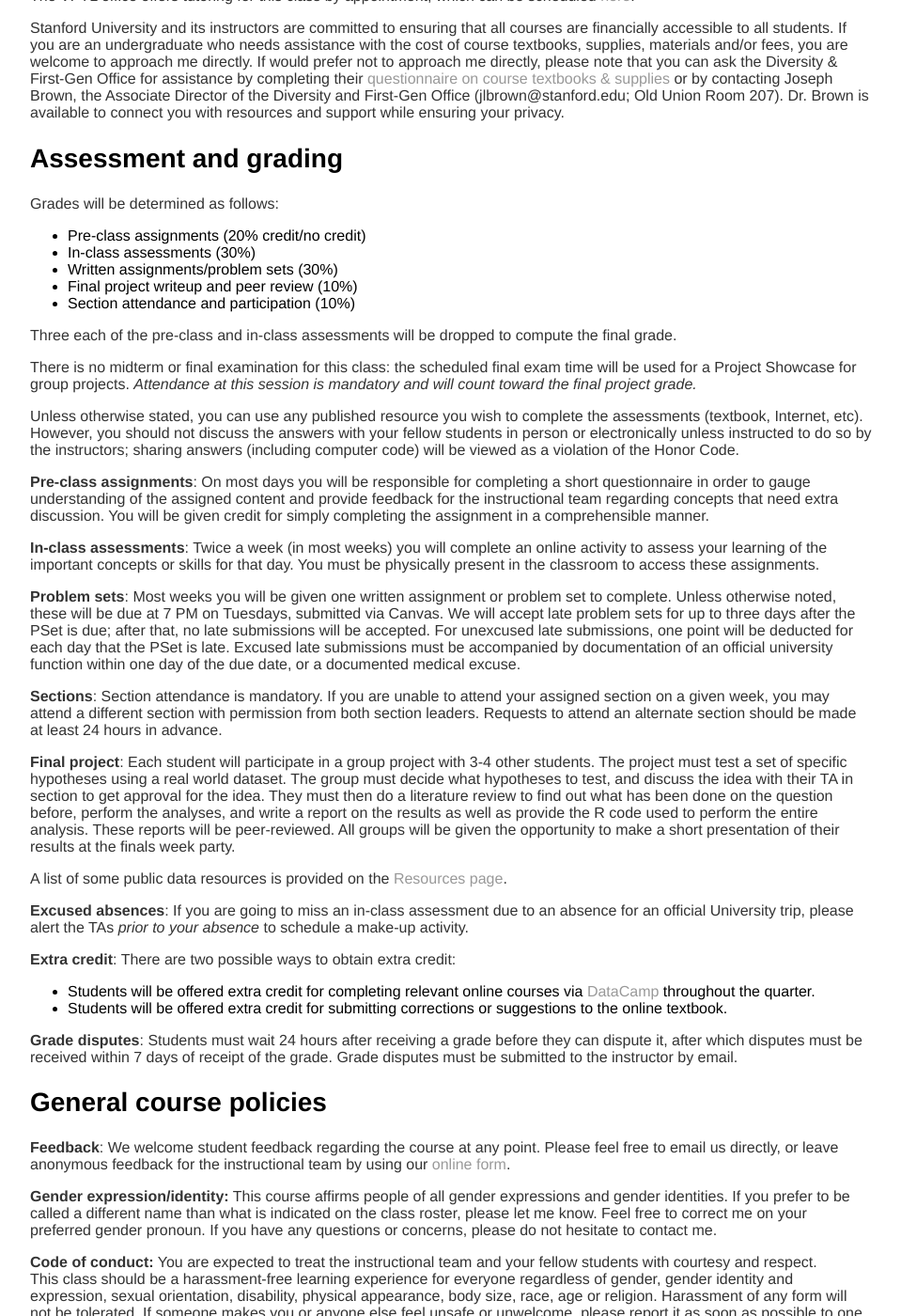
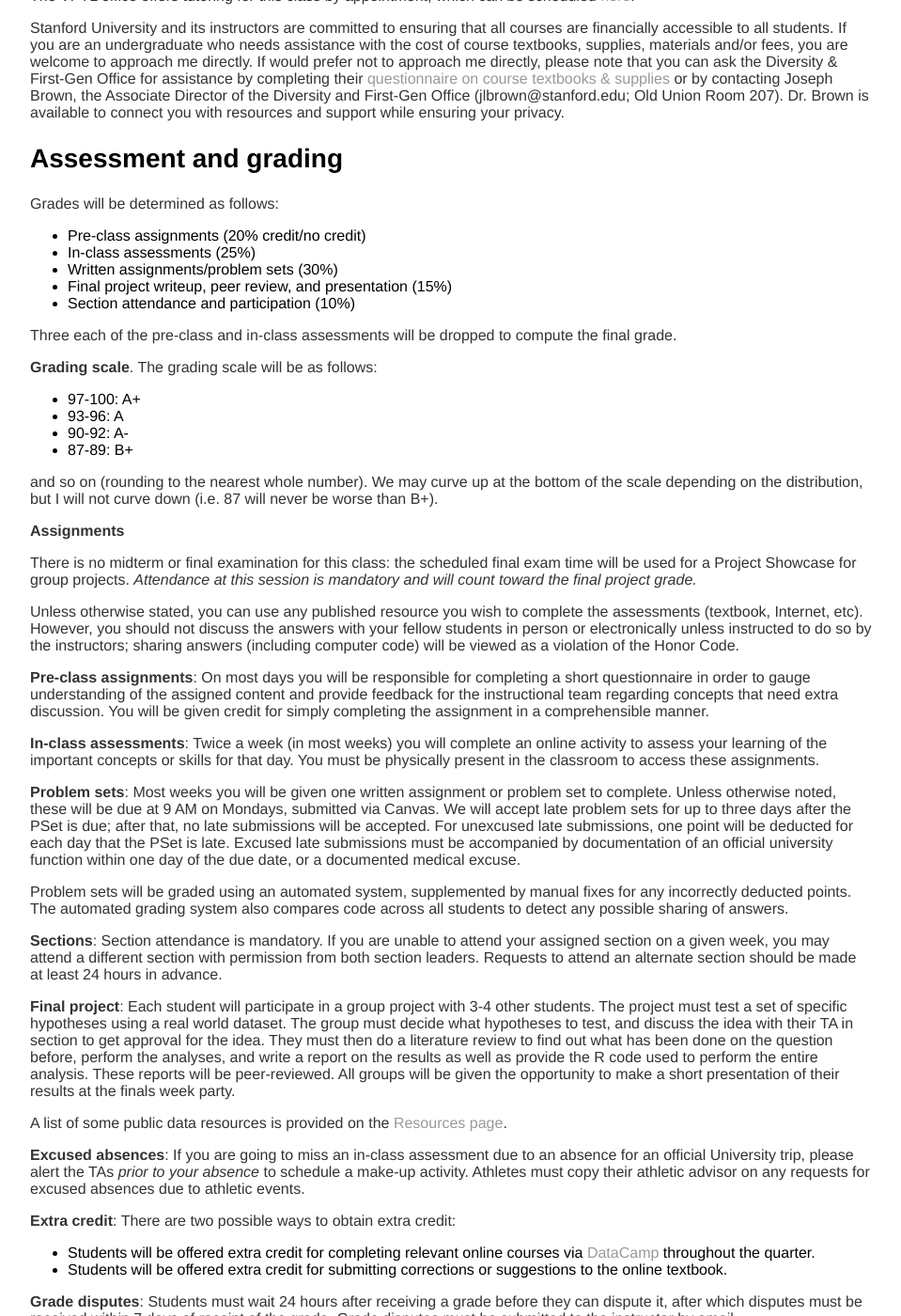
Before and after one commit to stats60/stats60.github.io, a Jekyll site: the page built from full_syllabus/index.md, in a window 1280 px wide and 1400 px high, scrolled down 1183 px. Shown: the whole window at 94% size, without its empty margins (160-1119 px from the left). Built offline with Jekyll 4.4.1, drawn with Linux system fonts in a browser that asks for light colours; our own code applies the rules of GitHub Pages for plain Markdown files; some of the changed text lies outside the part shown.

Commit message:
autoupdate

```diff
--- a/full_syllabus/index.md
+++ b/full_syllabus/index.md
@@ -44,12 +44,23 @@ Stanford University and its instructors are committed to ensuring that all cours
 Grades will be determined as follows:
 
 - Pre-class assignments (20% credit/no credit)
-- In-class assessments (30%)
+- In-class assessments (25%)
 - Written assignments/problem sets (30%)
-- Final project writeup and peer review (10%)
+- Final project writeup, peer review, and presentation (15%)
 - Section attendance and participation (10%)
 
 Three each of the pre-class and in-class assessments will be dropped to compute the final grade.
+
+**Grading scale**. The grading scale will be as follows:
+
+* 97-100: A+
+* 93-96: A
+* 90-92: A-
+* 87-89: B+
+
+and so on (rounding to the nearest whole number).  We may curve up at the bottom of the scale depending on the distribution, but I will not curve down (i.e. 87 will never be worse than B+).
+
+**Assignments**
 
 There is no midterm or final examination for this class: the scheduled final exam time will be used for a Project Showcase for group projects.  *Attendance at this session is mandatory and will count toward the final project grade.*
 
@@ -59,7 +70,9 @@ Unless otherwise stated, you can use any published resource you wish to complete
 
 **In-class assessments**:  Twice a week (in most weeks) you will complete an online activity to assess your learning of the important concepts or skills for that day.  You must be physically present in the classroom to access these assignments.
 
-**Problem sets**: Most weeks you will be given one written assignment or problem set to complete.  Unless otherwise noted, these will be due at 7 PM on Tuesdays, submitted via Canvas. We will accept late problem sets for up to three days after the PSet is due; after that, no late submissions will be accepted.  For unexcused late submissions, one point will be deducted for each day that the PSet is late.  Excused late submissions must be accompanied by documentation of an official university function within one day of the due date, or a documented medical excuse.
+**Problem sets**: Most weeks you will be given one written assignment or problem set to complete.  Unless otherwise noted, these will be due at 9 AM on Mondays, submitted via Canvas. We will accept late problem sets for up to three days after the PSet is due; after that, no late submissions will be accepted.  For unexcused late submissions, one point will be deducted for each day that the PSet is late.  Excused late submissions must be accompanied by documentation of an official university function within one day of the due date, or a documented medical excuse.
+
+Problem sets will be graded using an automated system, supplemented by manual fixes for any incorrectly deducted points.  The automated grading system also compares code across all students to detect any possible sharing of answers.
 
 **Sections**: Section attendance is mandatory. If you are unable to attend your assigned section on a given week, you may attend a different section with permission from both section leaders. Requests to attend an alternate section should be made at least 24 hours in advance.
 
@@ -68,7 +81,7 @@ The project must test a set of specific hypotheses using a real world dataset.
 
 A list of some public data resources is provided on the [Resources page](../resources/).
 
-**Excused absences**: If you are going to miss an in-class assessment due to an absence for an official University trip, please alert the TAs *prior to your absence* to schedule a make-up activity.
+**Excused absences**: If you are going to miss an in-class assessment due to an absence for an official University trip, please alert the TAs *prior to your absence* to schedule a make-up activity.  Athletes must copy their athletic advisor on any requests for excused absences due to athletic events.
 
 **Extra credit**:  There are two possible ways to obtain extra credit:
 
@@ -97,7 +110,7 @@ Students who may need an academic accommodation based on the impact of a disabil
 | ---|---|---|
 | 1/7|What is statistics? overview of the course<br><br>Learning Objectives:<br><br>After this lecture, you should be able to:<br>* Describe the central goals and fundamental concepts of statistics.<br>* Describe the difference between experimental and observational research with regard to what can be inferred about causality<br>* Explain how randomization provides the ability to make inferences about causation.<br><br>|Chapter 1|
 | 1/9|Working with data <br><br>Learning Objectives:<br><br>After this lecture, you should be able to:<br>* Distinguish between different types of variables (quantitative/qualitative, discrete/continuous, scales of measurement)<br>* Describe the concept of measurement error<br>* Distinguish between the concepts of reliability and validity and apply each concept to a particular dataset<br><br>|Chapter 2|
-| 1/11|R Lab: Basics<br><br>Learning Objectives:<br><br>After this lecture, you should be able to:<br>* Interact with an RMarkdown notebook in RStudio<br>* Describe the difference between a variable and a function<br>* Create a vector, matrix, or data frame and access its elements<br>* Load a data file into a data frame and plots its contents<br><br>Links:<br><br>* For additional practice with R, check out the free courses provided by [Datacamp](http://www.datacamp.com).  In particular, their [Introduction to R](https://www.datacamp.com/courses/free-introduction-to-r) provides a nice basic overview of working in R.<br><br>|Install RStudio ([instructions](https://psych10.github.io/sessions/03/))<br>Complete chapters 1-4 of the CodeSchool TryR tutorial (http://tryr.codeschool.com/)|
+| 1/11|R Lab: Basics<br><br>Learning Objectives:<br><br>After this lecture, you should be able to:<br>* Interact with an RMarkdown notebook in RStudio<br>* Describe the difference between a variable and a function<br>* Create a vector, matrix, or data frame and access its elements<br>* Load a data file into a data frame and plots its contents<br><br>Links:<br><br>* For additional practice with R, check out the free courses provided by [Datacamp](http://www.datacamp.com).  In particular, their [Introduction to R](https://www.datacamp.com/courses/free-introduction-to-r) provides a nice basic overview of working in R.<br><br>|Install RStudio ([instructions](https://psych10.github.io/sessions/03/))<br>Complete Intro to basics section of DataCamp Introduction to R (https://campus.datacamp.com/courses/free-introduction-to-r)|
 | 1/14|Probability<br><br>Learning Objectives:<br><br>After this lecture, you should be able to:<br>* Describe the sample space for a selected random experiment.<br>* Compute relative frequency and empirical probability for a given set of events<br>* Compute probabilities of single events, complementary events, and the unions and intersections of collections of events.<br>* Describe the law of large numbers.<br><br>Links:<br><br>* [R notebook for lecture](https://rawgit.com/psych10/psych10/master/notebooks/Session09-Probability1/Session09-Probability1.html)<br><br>|Chapter 3|
 | 1/16|Probability, cont.<br><br>Learning Objectives:<br><br>After this lecture, you should be able to:<br>* Describe the difference between a probability and a conditional probability<br>* Describe the concept of statistical independence<br>* Use Bayes’ theorem to compute the inverse conditional probability.<br><br>|Chapter 3, continued|
 | 1/18|Probability, cont 2<br>||
```
Also changed, not shown: other parts of full_syllabus/index.md (+1 -1 lines), syllabus/index.md (+1 -1 lines).
